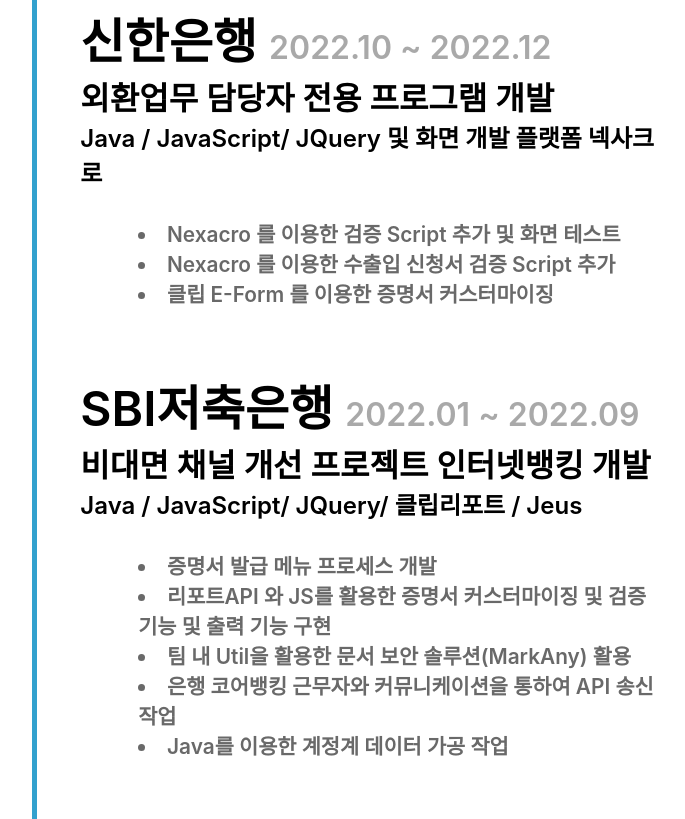
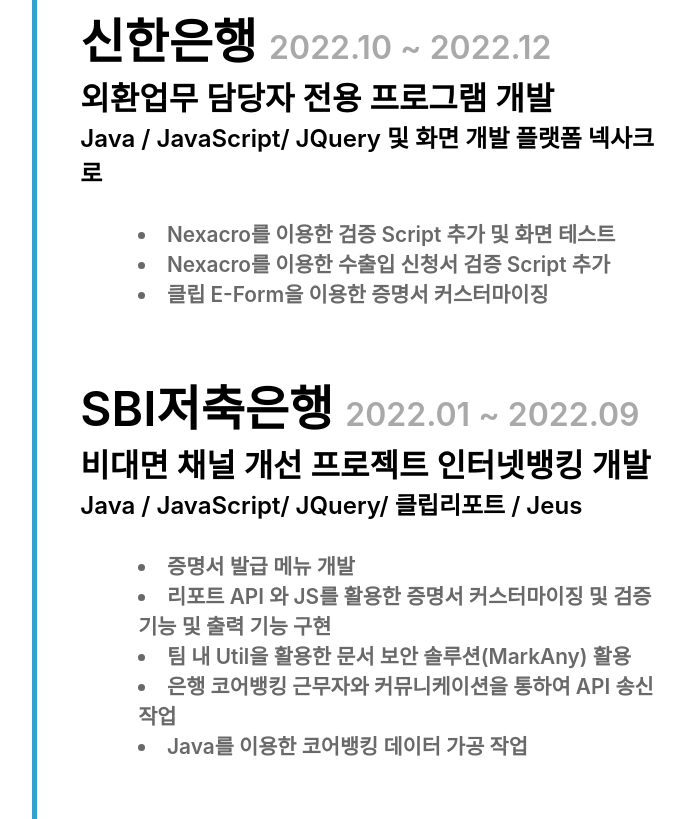
Before and after one commit to parkkite/resume, a plain HTML site: page index.html in a window 1280 px wide. Shown: the part 5357-6176 px from the top of the page, without its empty margins (429-1114 px from the left). Drawn offline with Linux system fonts and the light colour scheme.

Commit message:
글자수정

```diff
--- a/index.html
+++ b/index.html
@@ -184,9 +184,9 @@
             <div class="detail">
                 <li>예의와 배려 있는 커뮤니케이션으로 원활한 문제해결을 이끌 수 있습니다.</li>
                 <li>팀과 소통을 중요시하여 활발한 팀 협업을 위하여 노력합니다.</li>
-                <li>도전과 노력을 기본 자세로 발전하는 개발자입니다.</li>
+                <li>도전과 노력을 기본자세로 발전하는 개발자입니다.</li>
                 <li>문제를 해결하고 얻는 성취감을 좋아합니다.</li>
-                <li>건강한 체력을 이용하여 책임감있게 문제를 해결합니다.</li>
+                <li>건강한 체력을 이용하여 책임감 있게 문제를 해결합니다.</li>
             </div>
         </div>
     </div>
@@ -220,9 +220,9 @@
                 <div><span class="pjRole">외환업무 담당자 전용 프로그램 개발</span></div>
                 <div><span class="pjSkill">Java / JavaScript/ JQuery 및 화면 개발 플랫폼 넥사크로</span></div>
                 <div class="pjContents">
-                    <li>Nexacro 를 이용한 검증 Script 추가 및 화면 테스트 </li>
-                    <li>Nexacro 를 이용한 수출입 신청서 검증 Script 추가</li>
-                    <li>클립 E-Form 를 이용한 증명서 커스터마이징 </li>
+                    <li>Nexacro를 이용한 검증 Script 추가 및 화면 테스트 </li>
+                    <li>Nexacro를 이용한 수출입 신청서 검증 Script 추가</li>
+                    <li>클립 E-Form을 이용한 증명서 커스터마이징 </li>
                 </div>
             </div>
             <div class="project">
@@ -230,11 +230,11 @@
                 <div><span class="pjRole">비대면 채널 개선 프로젝트 인터넷뱅킹 개발</span></div>
                 <div><span class="pjSkill">Java / JavaScript/ JQuery/ 클립리포트 / Jeus</span></div>
                 <div class="pjContents">
-                    <li>증명서 발급 메뉴 프로세스 개발 </li>
-                    <li>리포트API 와 JS를 활용한 증명서 커스터마이징 및 검증 기능 및 출력 기능 구현</li>
+                    <li>증명서 발급 메뉴 개발 </li>
+                    <li>리포트 API 와 JS를 활용한 증명서 커스터마이징 및 검증 기능 및 출력 기능 구현</li>
                     <li>팀 내 Util을 활용한 문서 보안 솔루션(MarkAny) 활용</li>
                     <li>은행 코어뱅킹 근무자와 커뮤니케이션을 통하여 API 송신 작업</li>
-                    <li>Java를 이용한 계정계 데이터 가공 작업</li>
+                    <li>Java를 이용한 코어뱅킹 데이터 가공 작업</li>
                 </div>
             </div>
             <div class="project">
@@ -262,8 +262,8 @@
                 <div><span class="pjSkill">Java / AngularJS / JPA / Linux Ubuntu / GIT / Putty /mariaDB</span></div>
                 <div class="pjContents">
                     <li>AngularJs를 활용한 Storage 추가 화면 개선 및 로그인 검증 Script 개발</li>
-                    <li>리눅스를 활용한 crontab 설정</li>
-                    <li>crontab을 활용한 스토리지 스켈레톤 환경정보 복사기능 구현</li>
+                    <li>리눅스를 활용한 Crontab 설정</li>
+                    <li>Crontab을 활용한 스토리지 스켈레톤 환경정보 복사기능 구현</li>
                 </div>
             </div>
         </div>
```
